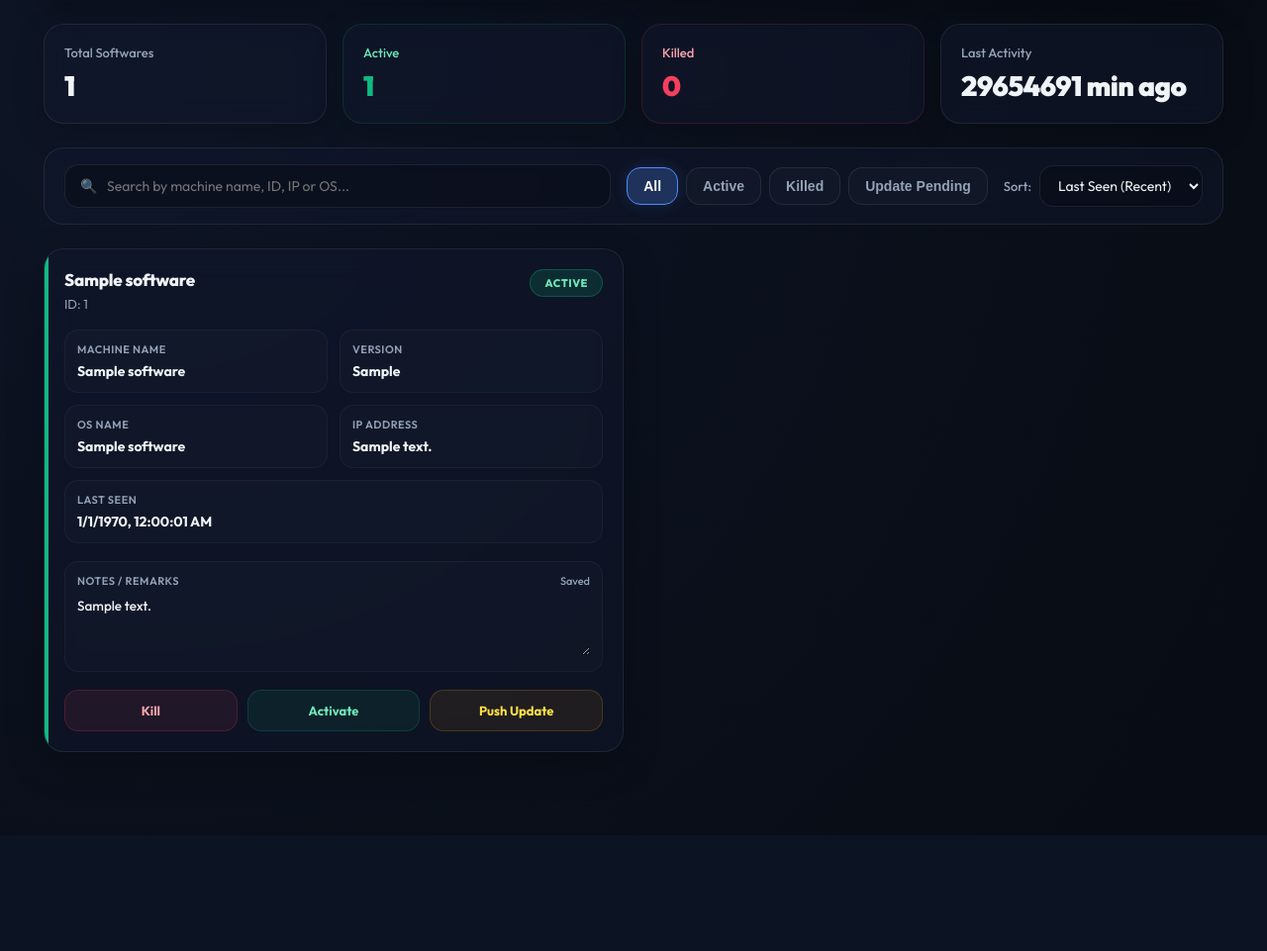
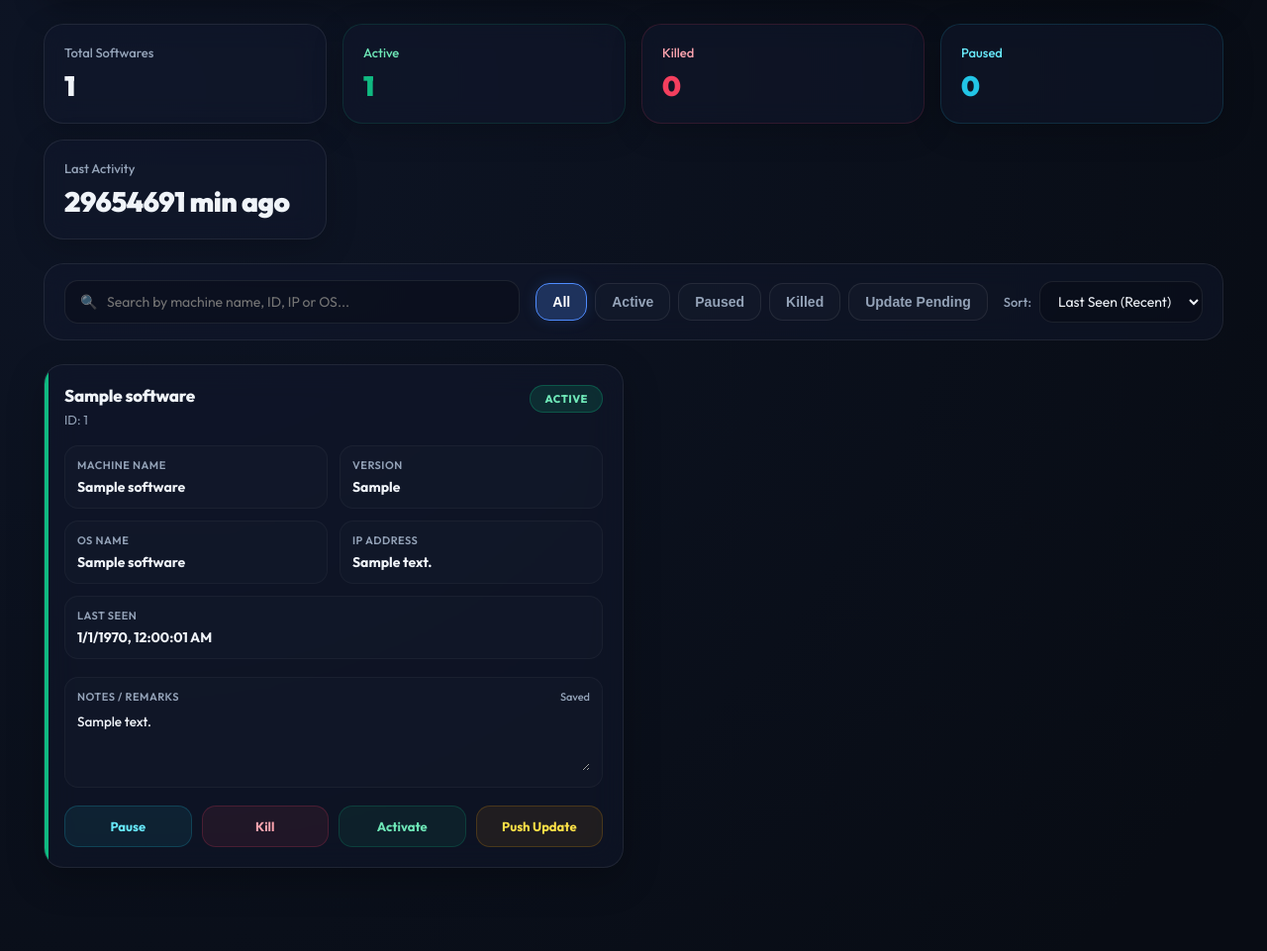
Before and after one commit to vipinkumar1997/Vishnu, a Flask app: page /dashboard in a window 1280 px wide. Shown: the part 120-1081 px from the top of the page at 99% size. Before the commit the page ends 964 px from the top, so only its background shows below. Run offline with Flask 3, Linux system fonts and the light colour scheme; the visitor is signed in with stand-in values (Sample User, id 1); tables that the repository leaves empty hold one stand-in row (values such as "Sample post").

Commit message:
Add files via upload

```diff
--- a/app.py
+++ b/app.py
@@ -39,7 +39,9 @@ def init_db():
                 status TEXT,
                 kill_reason TEXT,
                 update_url TEXT,
-                notes TEXT
+                notes TEXT,
+                pause_until REAL,
+                pause_reason TEXT
             )
         """)
         conn.commit()
@@ -98,8 +100,8 @@ def set_software_status(software_id, status, kill_reason=None, update_url=None):
         exists = cursor.fetchone()
         if not exists:
             cursor.execute("""
-                INSERT INTO softwares (software_id, machine_name, version, os_name, ip_address, last_seen, status, kill_reason, update_url, notes)
-                VALUES (?, ?, ?, ?, ?, ?, ?, ?, ?, ?)
+                INSERT INTO softwares (software_id, machine_name, version, os_name, ip_address, last_seen, status, kill_reason, update_url, notes, pause_until, pause_reason)
+                VALUES (?, ?, ?, ?, ?, ?, ?, ?, ?, ?, NULL, NULL)
             """, (software_id, None, None, None, None, time.time(), status, kill_reason, update_url, ""))
         else:
             if status == "killed":
@@ -120,6 +122,30 @@ def set_software_status(software_id, status, kill_reason=None, update_url=None):
                     SET status = ?, update_url = ?
                     WHERE software_id = ?
                 """, (status, update_url, software_id))
+        conn.commit()
+
+
+def set_software_pause(software_id, pause_minutes, pause_reason=""):
+    """Set software to pause for specified minutes. 0 means immediate pause."""
+    init_db()
+    now = time.time()
+    pause_until = now + (pause_minutes * 60) if pause_minutes > 0 else now
+
+    with sqlite3.connect(DB_PATH) as conn:
+        cursor = conn.cursor()
+        cursor.execute("SELECT 1 FROM softwares WHERE software_id = ?", (software_id,))
+        exists = cursor.fetchone()
+        if not exists:
+            cursor.execute("""
+                INSERT INTO softwares (software_id, machine_name, version, os_name, ip_address, last_seen, status, kill_reason, update_url, notes, pause_until, pause_reason)
+                VALUES (?, ?, ?, ?, ?, ?, ?, ?, ?, ?, ?, ?)
+            """, (software_id, None, None, None, None, now, "paused", None, None, "", pause_until, pause_reason))
+        else:
+            cursor.execute("""
+                UPDATE softwares
+                SET status = ?, pause_until = ?, pause_reason = ?, kill_reason = NULL
+                WHERE software_id = ?
+            """, ("paused", pause_until, pause_reason, software_id))
         conn.commit()
 
 
@@ -180,6 +206,8 @@ def _serialize_software(software_id, obj):
         "kill_reason": obj.get("kill_reason"),
         "update_url": obj.get("update_url"),
         "notes": obj.get("notes", ""),
+        "pause_until": obj.get("pause_until"),
+        "pause_reason": obj.get("pause_reason", ""),
     }
 
 
@@ -205,6 +233,8 @@ def api_heartbeat():
         "status": obj.get("status", "active"),
         "kill_reason": obj.get("kill_reason"),
         "update_url": obj.get("update_url"),
+        "pause_until": obj.get("pause_until"),
+        "pause_reason": obj.get("pause_reason"),
     }
 
     return jsonify(resp), 200
@@ -247,6 +277,39 @@ def api_admin_activate():
 
     set_software_status(software_id, "active")
     return jsonify({"ok": True, "software_id": software_id, "status": "active"}), 200
+
+
+@app.route("/api/admin/pause", methods=["POST"])
+def api_admin_pause():
+    """Pause software for specified minutes with optional auto-restart."""
+    if not session.get("logged_in"):
+        data = request.get_json(force=True, silent=True) or {}
+        secret = str(data.get("secret", "")).strip()
+        if secret != ADMIN_SECRET:
+            return jsonify({"error": "Unauthorized"}), 401
+    else:
+        data = request.get_json(force=True, silent=True) or {}
+
+    software_id = str(data.get("software_id", "")).strip()
+    pause_minutes = int(data.get("pause_minutes", 0) or 0)  # 0 = immediate close
+    reason = str(data.get("reason", "Manual pause")).strip()
+
+    if not software_id:
+        return jsonify({"error": "software_id is required"}), 400
+
+    if pause_minutes < 0:
+        pause_minutes = 0
+
+    set_software_pause(software_id, pause_minutes, reason)
+
+    pause_until = time.time() + (pause_minutes * 60) if pause_minutes > 0 else time.time()
+    return jsonify({
+        "ok": True,
+        "software_id": software_id,
+        "status": "paused",
+        "pause_minutes": pause_minutes,
+        "pause_until": pause_until,
+    }), 200
 
 
 @app.route("/api/admin/update", methods=["POST"])
--- a/templates/dashboard.html
+++ b/templates/dashboard.html
@@ -286,6 +286,7 @@
     }
     .soft-card.card-active::before { background: var(--green); }
     .soft-card.card-killed::before { background: var(--red); }
+    .soft-card.card-paused::before { background: #22c5e6; }
     .soft-card.card-update_available::before { background: var(--orange); }
 
     .soft-card:hover{
@@ -324,6 +325,7 @@
 
     .badge-active{ background: var(--green-glow); border-color: rgba(16,185,129,0.3); color: #6ee7b7; }
     .badge-killed{ background: var(--red-glow); border-color: rgba(244,63,94,0.3); color: #fda4af; }
+    .badge-paused{ background: rgba(34, 197, 230, 0.15); border-color: rgba(34, 197, 230, 0.3); color: #67e8f9; }
     .badge-update{ background: var(--orange-glow); border-color: rgba(245,158,11,0.3); color: #fde047; }
 
     .info-grid{
@@ -418,6 +420,9 @@
 
     .btn-update{ background: rgba(245, 158, 11, 0.08); border-color: rgba(245, 158, 11, 0.2); color: #fde047; }
     .btn-update:hover{ background: rgba(245, 158, 11, 0.16); border-color: var(--orange); box-shadow: 0 0 15px rgba(245,158,11,0.15); }
+
+    .btn-pause{ background: rgba(34, 197, 230, 0.08); border-color: rgba(34, 197, 230, 0.2); color: #67e8f9; }
+    .btn-pause:hover{ background: rgba(34, 197, 230, 0.16); border-color: #22c5e6; box-shadow: 0 0 15px rgba(34,197,230,0.15); }
 
     /* Modals (Glassmorphic Popups) */
     .modal-backdrop {
@@ -608,6 +613,10 @@
         <div class="stat-k" style="color: #fda4af;">Killed</div>
         <div class="stat-v" id="statKilled" style="color: var(--red);">0</div>
       </div>
+      <div class="stat-card" style="border-color: rgba(34, 197, 230, 0.15);">
+        <div class="stat-k" style="color: #67e8f9;">Paused</div>
+        <div class="stat-v" id="statPaused" style="color: #22c5e6;">0</div>
+      </div>
       <div class="stat-card">
         <div class="stat-k">Last Activity</div>
         <div class="stat-v" id="statLastActivity">--</div>
@@ -623,6 +632,7 @@
       <div class="filter-tabs">
         <button class="filter-tab active" data-filter="all">All</button>
         <button class="filter-tab" data-filter="active">Active</button>
+        <button class="filter-tab" data-filter="paused">Paused</button>
         <button class="filter-tab" data-filter="killed">Killed</button>
         <button class="filter-tab" data-filter="update_available">Update Pending</button>
       </div>
@@ -671,6 +681,32 @@
       <div class="modal-btns">
         <button class="modal-btn modal-btn-cancel" onclick="closeModal('updateModal')">Cancel</button>
         <button class="modal-btn" style="background: var(--orange); color: var(--bg);" id="confirmUpdateBtn">Push Update</button>
+      </div>
+    </div>
+  </div>
+
+  <!-- Pause Modal Dialog -->
+  <div class="modal-backdrop" id="pauseModal">
+    <div class="modal">
+      <div class="modal-title" style="color: #22c5e6;">
+        <span>⏸️</span> Pause Software Process
+      </div>
+      <div class="modal-body">
+        <label for="pauseMinutesSelect">Pause Duration:</label>
+        <select class="modal-input" id="pauseMinutesSelect">
+          <option value="0">Immediate Close (No Restart)</option>
+          <option value="5">5 Minutes + Auto-Restart</option>
+          <option value="10">10 Minutes + Auto-Restart</option>
+          <option value="50">50 Minutes + Auto-Restart</option>
+          <option value="custom">Custom Minutes</option>
+        </select>
+        <input class="modal-input" type="number" id="pauseCustomMinutes" placeholder="Enter custom minutes" style="display:none; margin-top:12px;" min="1" max="10080" />
+        <label for="pauseReasonInput" style="margin-top:12px;">Reason (Optional):</label>
+        <input class="modal-input" type="text" id="pauseReasonInput" placeholder="e.g. Scheduled maintenance, patch application..." />
+      </div>
+      <div class="modal-btns">
+        <button class="modal-btn modal-btn-cancel" onclick="closeModal('pauseModal')">Cancel</button>
+        <button class="modal-btn" style="background: #22c5e6; color: var(--bg);" id="confirmPauseBtn">Pause Software</button>
       </div>
     </div>
   </div>
@@ -725,6 +761,7 @@
     function statusBadge(status){
       if(status === 'active') return '<span class="badge badge-active">ACTIVE</span>';
       if(status === 'killed') return '<span class="badge badge-killed">KILLED</span>';
+      if(status === 'paused') return '<span class="badge badge-paused">PAUSED</span>';
       if(status === 'update_available') return '<span class="badge badge-update">UPDATE PENDING</span>';
       return '<span class="badge badge-update">' + safeStr(status).toUpperCase() + '</span>';
     }
@@ -756,6 +793,11 @@
       } else if (modalId === 'updateModal') {
         document.getElementById('updateUrlInput').value = '';
         setTimeout(() => document.getElementById('updateUrlInput').focus(), 100);
+      } else if (modalId === 'pauseModal') {
+        document.getElementById('pauseMinutesSelect').value = '5';
+        document.getElementById('pauseCustomMinutes').style.display = 'none';
+        document.getElementById('pauseReasonInput').value = '';
+        setTimeout(() => document.getElementById('pauseMinutesSelect').focus(), 100);
       }
     }
 
@@ -794,6 +836,46 @@
       }
     });
 
+    // Pause select handler - show/hide custom input
+    document.getElementById('pauseMinutesSelect').addEventListener('change', (e) => {
+      const customInput = document.getElementById('pauseCustomMinutes');
+      if (e.target.value === 'custom') {
+        customInput.style.display = 'block';
+        customInput.focus();
+      } else {
+        customInput.style.display = 'none';
+      }
+    });
+
+    document.getElementById('confirmPauseBtn').addEventListener('click', async () => {
+      const softwareId = activeActionSoftwareId;
+      let pauseMinutes = document.getElementById('pauseMinutesSelect').value;
+
+      if (pauseMinutes === 'custom') {
+        pauseMinutes = parseInt(document.getElementById('pauseCustomMinutes').value, 10);
+        if (isNaN(pauseMinutes) || pauseMinutes < 0) {
+          showToast('Please enter a valid pause duration', 'error');
+          return;
+        }
+      } else {
+        pauseMinutes = parseInt(pauseMinutes, 10);
+      }
+
+      const reason = document.getElementById('pauseReasonInput').value.trim() || 'Paused from dashboard';
+      closeModal('pauseModal');
+
+      try {
+        await postJSON('/api/admin/pause', { software_id: softwareId, pause_minutes: pauseMinutes, reason });
+        const msg = pauseMinutes === 0
+          ? `${softwareId} will close immediately`
+          : `${softwareId} will pause and restart after ${pauseMinutes} minute(s)`;
+        showToast(msg, 'success');
+        await refresh();
+      } catch (err) {
+        showToast(err.message || 'Failed to pause process', 'error');
+      }
+    });
+
     async function apiList(){
       const res = await fetch('/api/admin/list', { method: 'GET' });
       if(!res.ok){
@@ -820,6 +902,7 @@
       const values = Object.values(softwaresDict || {});
       let total = values.length;
       let active = values.filter(s => s.status === 'active').length;
+      let paused = values.filter(s => s.status === 'paused').length;
       let killed = values.filter(s => s.status === 'killed').length;
       let lastTs = null;
       for(const s of values){
@@ -830,6 +913,7 @@
       return {
         total,
         active,
+        paused,
         killed,
         lastActivity: lastTs ? minutesAgo(lastTs) : '--'
       };
@@ -840,7 +924,9 @@
       const stats = computeStats(softwares);
       document.getElementById('statTotal').textContent = stats.total;
       document.getElementById('statActive').textContent = stats.active;
+      document.getElementById('statPaused').textContent = stats.paused;
       document.getElementById('statKilled').textContent = stats.killed;
+      document.getElementById('statLastActivity').textContent = stats.lastActivity;
       document.getElementById('statLastActivity').textContent = stats.lastActivity;
 
       // Filter and Sort softwares list
@@ -919,6 +1005,7 @@
           </div>
 
           <div class="btn-row">
+            <button class="btn btn-pause" type="button" onclick="openModal('pauseModal', '${softwareId}')">Pause</button>
             <button class="btn btn-kill" type="button" onclick="openModal('killModal', '${softwareId}')">Kill</button>
             <button class="btn btn-activate" type="button" id="act-${softwareId}">Activate</button>
             <button class="btn btn-update" type="button" onclick="openModal('updateModal', '${softwareId}')">Push Update</button>
```
